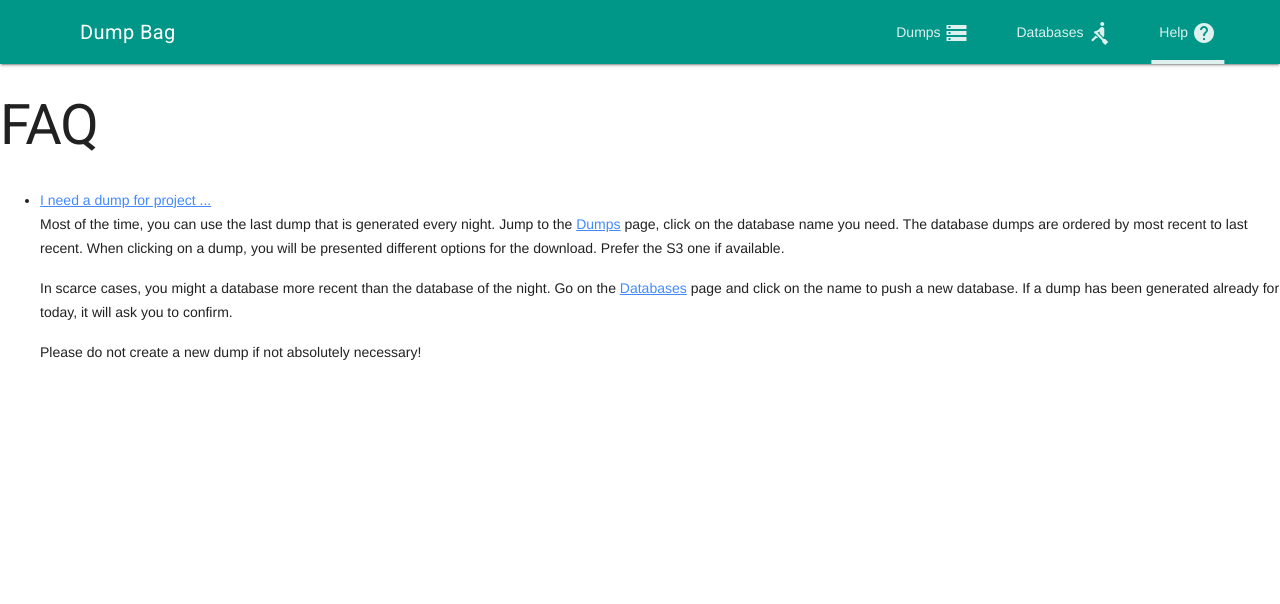
After one commit to camptocamp/odoo-dump-bag, a Flask app: page /help in a window 1280 px wide. The commit adds this page. Shown: the top 604 px of the page. Run offline with Flask 2, Linux system fonts and the light colour scheme.

Commit message:
Add help page

```diff
--- a/docker-compose.example.yml
+++ b/docker-compose.example.yml
@@ -13,7 +13,6 @@ services:
       FLASK_APP: dumpbagserver
       FLASK_SECRET_KEY: '\xa3u\xd3\xc1P;\x1a/R\x0f\x82\xd2v,}\xee\xa3\xf5\x90\xe7\xe1\x0e\xcd\xe3'
       FLASK_DEBUG: 'true'
-      BAG_BASE_URL: http://localhost:5000
       BAG_EXCLUDE_DATABASE: template0,template1,postgres
         # choose either static or postgres
       # BAG_DB_KIND: static
--- /dev/null
+++ b/server/dumpbagserver/templates/help.html
@@ -0,0 +1,94 @@
+{% extends "layout.html" %}
+{% set active_page = "help" %}
+{% block body %}
+
+<div class="help">
+
+  <h1>FAQ</h1>
+
+  <div class="faq-items">
+    <ul class="faq-group">
+      <li>
+        <a class="faq-question" href="#i-need-a-dump-for">
+          I need a dump for project ...
+        </a>
+        <div class="faq-content">
+
+          <p>
+          Most of the time, you can use the last dump that is
+          generated every night. Jump to the <a href="{{
+          url_for('dumps') }}">Dumps</a> page, click on the
+        database name you need. The database dumps are ordered by
+        most recent to last recent. When clicking on a dump, you
+        will be presented different options for the download.
+        Prefer the S3 one if available.
+          </p>
+
+          <p>
+        In scarce cases, you might a database more recent than the
+        database of the night. Go on the <a href="{{
+        url_for('databases') }}">Databases</a> page and click on
+      the name to push a new database. If a dump has been generated
+      already for today, it will ask you to confirm.
+      </p>
+
+      <p>
+      Please do not
+      create a new dump if not absolutely necessary!
+      </p>
+        </div>
+      </li>
+
+      {% if has_gpg %}
+      <li>
+        <a class="faq-question" href="#decrypt-gpg-dump">
+          Decrypt a gpg encrypted dump
+        </a>
+        <div class="faq-content">
+
+          The dumps are encrypted for the following public keys. You need to have the corresponding private key for one of:
+          <ul>
+            {% for recipient in gpg_recipients %}
+            <li>{{recipient}}</li>
+            {% endfor %}
+          </ul>
+
+          Commands
+          <pre>$ gpg fighting_snail_1024-20170904-092333.pg.gpg</pre>
+        </div>
+      </li>
+      {% endif %}
+
+      {% if has_s3 %}
+      <li>
+        <a class="faq-question" href="#push-dump-on-s3">
+          Push a dump manually on S3
+        </a>
+        <div class="faq-content">
+
+          Rules for pushing a dump on S3:
+          <ul>
+            <li>S3 write access is required, the key is stored in LastPass</li>
+            <li>Name convention for the dump: &lt;database_name&gt;-YYMMDD-HHMMSS.pg{% if has_gpg %}.gpg{% endif %}</li>
+            <li>Tree structure: dumps are placed in a folder which is the name of the database</li>
+            {% if has_gpg %}
+            <li>The dumps <strong>must be encrypted</strong> with gpg</li>
+            <li>The command below contains the correct list of gpg --recipient to use for the encryption</li>
+            {% endif %}
+          </ul>
+
+          Commands
+          <pre>{% if has_gpg %}
+$ curl {{url_for('public_keys', _external=True)}} | gpg --import
+$ gpg --encrypt{% for recipient in gpg_recipients %} --recipient {{recipient}}{% endfor %} fighting_snail_1024-20170904-092333.pg
+$ aws --profile=odoo-dumps s3 fighting_snail_1024-20170904-092333.pg.gpg cp s3://odoo-dumps/fighting_snail_1024/fighting_snail_1024-20170904-092333.pg.gpg
+          {% else%}
+$ aws --profile=odoo-dumps s3 fighting_snail_1024-20170904-092333.pg cp s3://odoo-dumps/fighting_snail_1024/fighting_snail_1024-20170904-092333.pg{% endif %}</pre>
+        </div>
+      </li>
+      {% endif %}
+    </ul>
+  </div>
+
+</div>
+{% endblock %}
--- a/server/dumpbagserver/templates/layout.html
+++ b/server/dumpbagserver/templates/layout.html
@@ -62,6 +62,10 @@
               Databases
               <i class="material-icons">rowing</i>
             </a>
+            <a class="mdl-navigation__link {% if active_page == 'help' %} is-active {% endif %}" href="{{ url_for('help') }}">
+              Help
+              <i class="material-icons">help</i>
+            </a>
           </nav>
         </div>
       </header>
@@ -75,6 +79,10 @@
             <a class="mdl-navigation__link" href="{{ url_for('databases') }}">
               Databases
               <i class="material-icons">rowing</i>
+            </a>
+            <a class="mdl-navigation__link" href="{{ url_for('help') }}">
+              Help
+              <i class="material-icons">help</i>
             </a>
           </nav>
 
--- a/server/dumpbagserver/views.py
+++ b/server/dumpbagserver/views.py
@@ -57,6 +57,27 @@ def download_dump(db, filename):
     return r
 
 
+@app.route('/help')
+def help():
+    has_gpg = app_config.encryption_kind == 'gpg'
+    gpg_recipients = (
+        app_config.encryption_options().recipients
+        if has_gpg else ''
+    )
+    has_s3 = app_config.storage_kind == 's3'
+    return render_template(
+        'help.html',
+        has_s3=has_s3,
+        has_gpg=has_gpg,
+        gpg_recipients=gpg_recipients,
+    )
+
+
+@app.route('/keys')
+def public_keys():
+    return Bagger(app_config).public_keys()
+
+
 @app.template_filter('date_from_dumpname')
 def date_from_dumpname(s):
     # extract 20170904-143345 from 'prod_template-20170904-143345.pg'
```
Also changed, not shown: server/dumpbagserver/bagger.py (+24 -3 lines), server/dumpbagserver/config.py (+7 -4 lines), server/dumpbagserver/encryption.py (+27 -0 lines).
